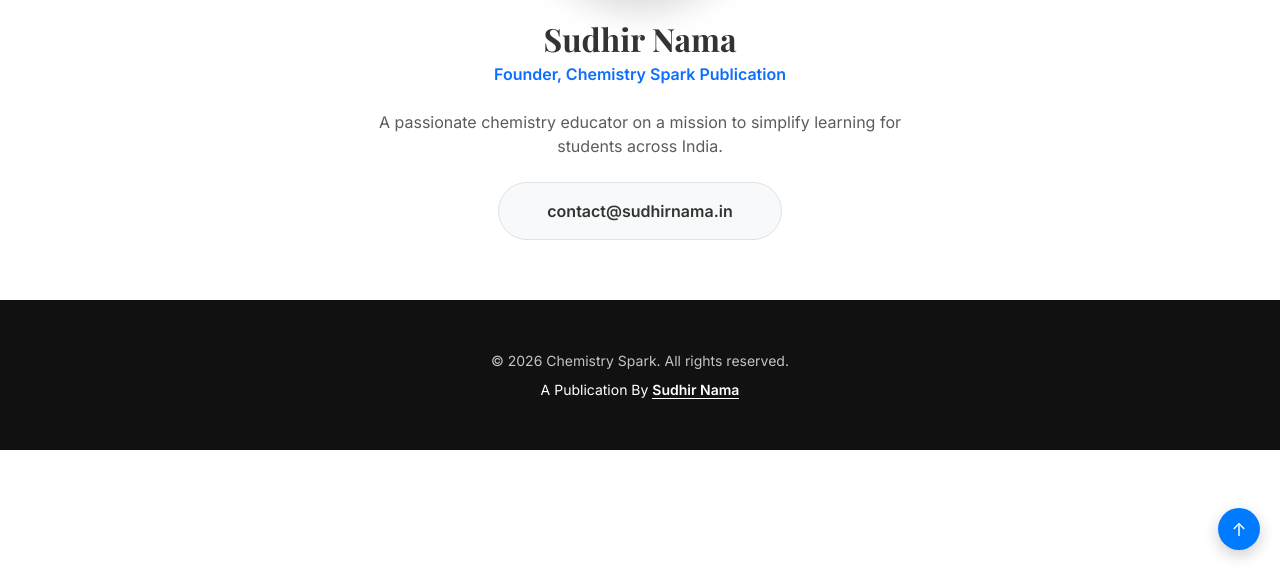
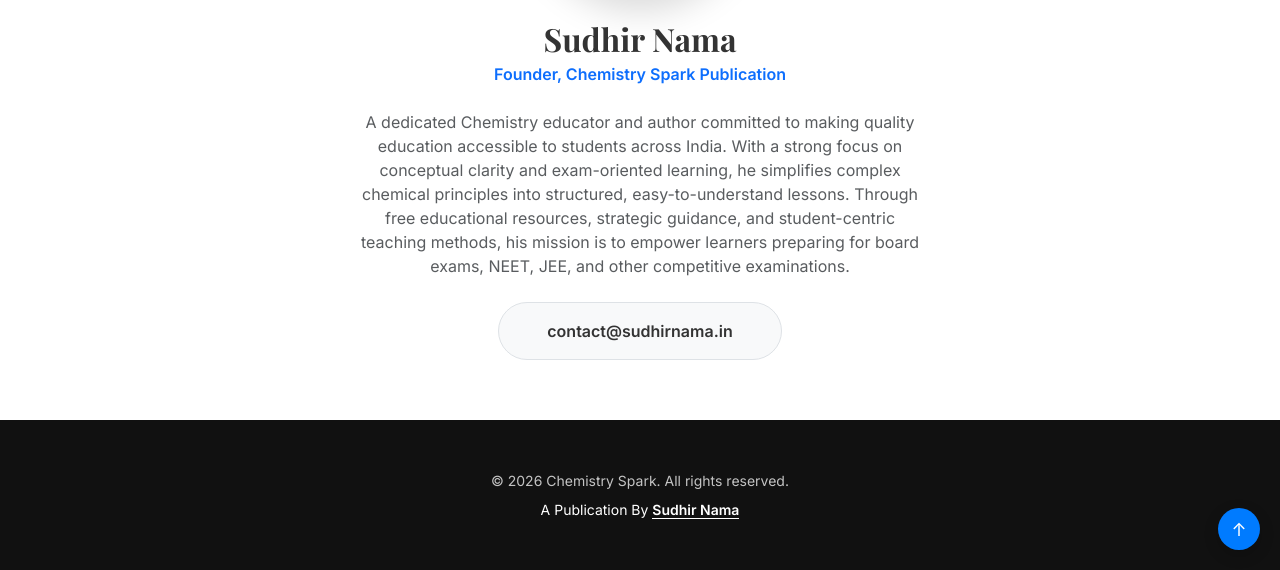
Before and after one commit to sudhirnama19/Chemistry-spark, a Jekyll site: the page built from index.html, in a window 1280 px wide and 900 px high, scrolled down 3175 px, cut to the strip 330-900 px from the top of the window. Built offline with Jekyll 4.4.1, drawn with Linux system fonts in a browser that asks for light colours.

Commit message:
Update index.html

```diff
--- a/index.html
+++ b/index.html
@@ -805,7 +805,7 @@
             <h2 class="fw-bold mb-1">Sudhir Nama</h2>
             <p class="text-primary fw-bold mb-4">Founder, Chemistry Spark Publication</p>
             <div class="col-lg-6 mx-auto">
-                <p class="text-muted mb-4">A passionate chemistry educator on a mission to simplify learning for students across India.</p>
+                <p class="text-muted mb-4">A dedicated Chemistry educator and author committed to making quality education accessible to students across India. With a strong focus on conceptual clarity and exam-oriented learning, he simplifies complex chemical principles into structured, easy-to-understand lessons. Through free educational resources, strategic guidance, and student-centric teaching methods, his mission is to empower learners preparing for board exams, NEET, JEE, and other competitive examinations.</p>
                 <div class="p-3 bg-light rounded-pill d-inline-block px-5 border"><strong>contact@sudhirnama.in</strong></div>
             </div>
         </div>
```
